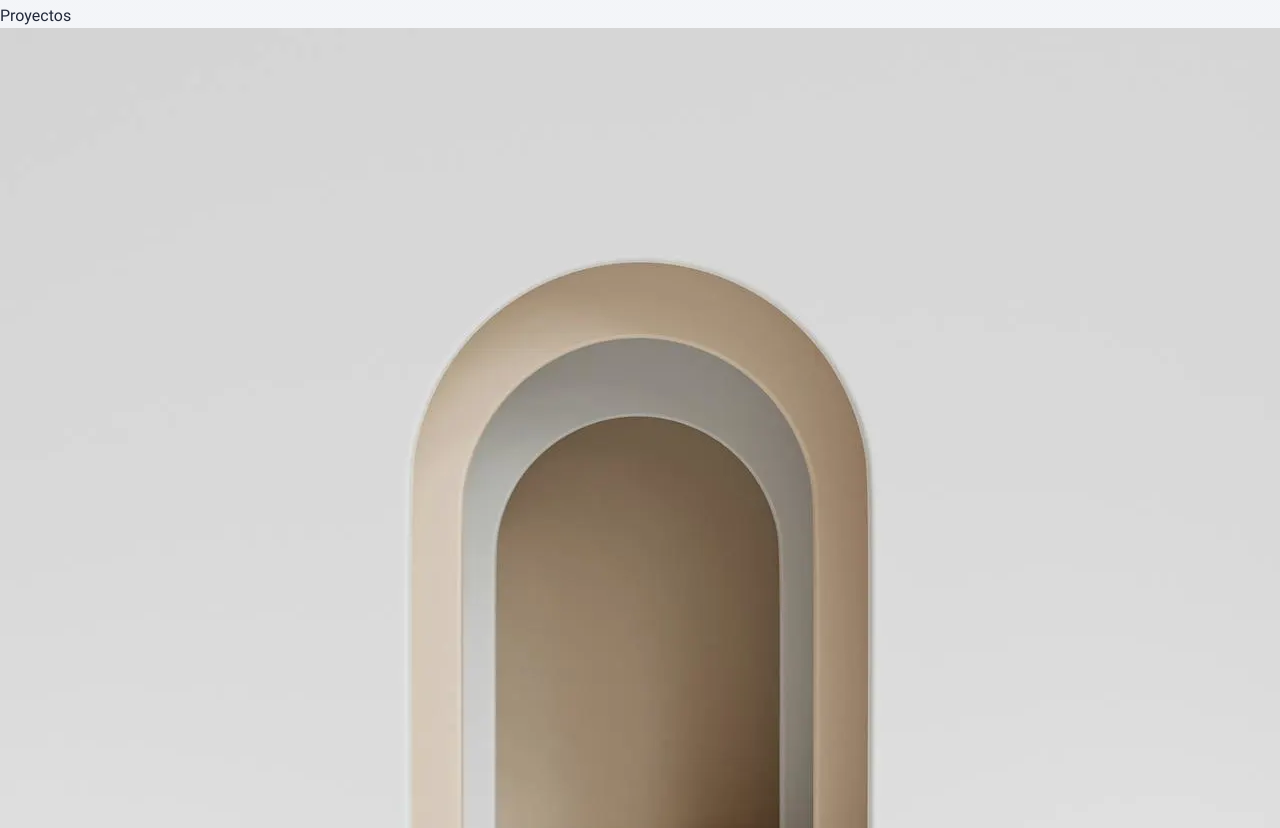
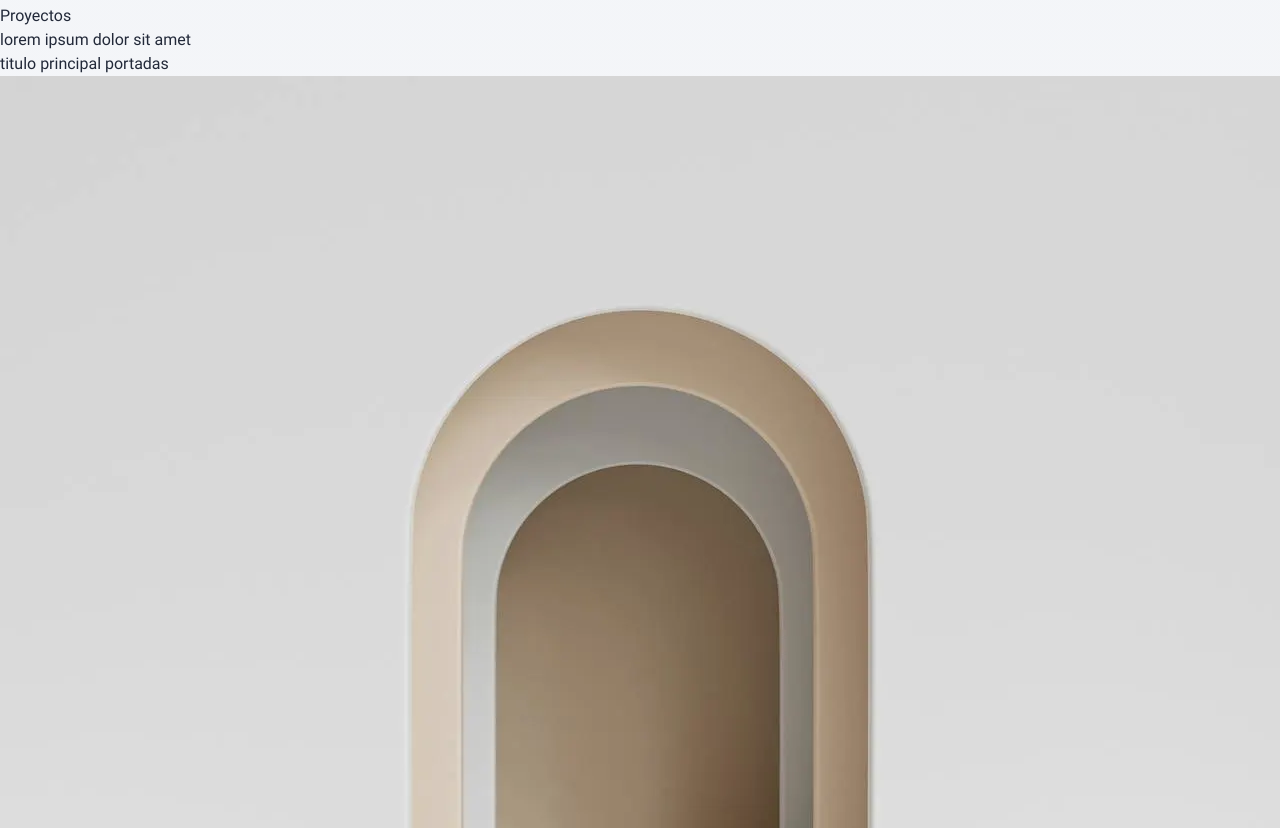
Before and after one commit to Lostovayne/sombreroNegro, an Astro site: page /proyectos/proyecto-01 in a window 1280 px wide. Shown: the part 1126-1954 px from the top of the page. Built offline with nearby package versions, Linux system fonts and the light colour scheme; Astro itself is replaced by a stand-in of ours; a web font is replaced by a local one.

Commit message:
titulo y ancho maximo de la pagina agregados en proyectos

```diff
--- a/src/pages/proyectos/[slug].astro
+++ b/src/pages/proyectos/[slug].astro
@@ -4,6 +4,7 @@ import type { GetStaticPaths } from "astro";
 import { Image } from "astro:assets";
 import type { CollectionEntry } from 'astro:content';
 import { getCollection } from "astro:content";
+import SectionTitle from '@/components/SectionTitle.astro';
 
 interface Props {
     project: CollectionEntry<"projects">
@@ -28,7 +29,8 @@ const {data} = project
 ---
 
 <Layout title={data.title} >
-    <section class="mx-auto max-w-screen-2xl grid grid-cols-4 grid-rows-4 mt-10 gap-6 p-4 max-h-[140vh]" >
+    <SectionTitle title={data.title} subtitle="titulo principal portadas"/>
+    <section class="mx-auto max-w-screen-lg grid grid-cols-4 grid-rows-4 my-10 gap-6 max-h-[140vh]" >
         <div class="col-span-2 row-span-1" >
             <Image src={data.image} alt={data.title}
             loading="lazy"
```
